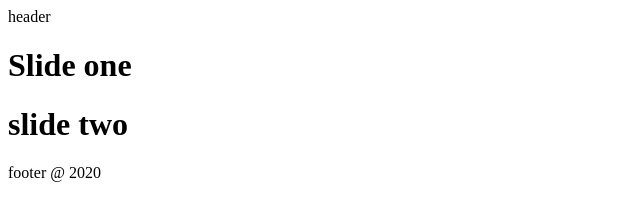
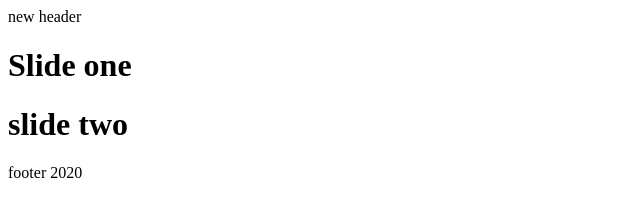
Before and after one commit to yasrashida/git.project.one, a plain HTML site: page index.html in a window 1280 px wide. Shown: the full height of the page, 0-640 px from the left. Drawn offline with Linux system fonts and the light colour scheme.

Commit message:
some changes in master

```diff
--- a/index.html
+++ b/index.html
@@ -7,15 +7,16 @@
     <title>Hello Git</title>
 </head>
 <body>
-    <header>header</header>
+    <header>new header</header>
     <span></span>
     <div class ="slider">
         <h1> Slide one</h1>
         <h1> slide two</h1>
+
     </div>
 
     <footer>
-        footer @ 2020
+        footer 2020
     </footer>
 
     <script src="script.js"></script>
```
